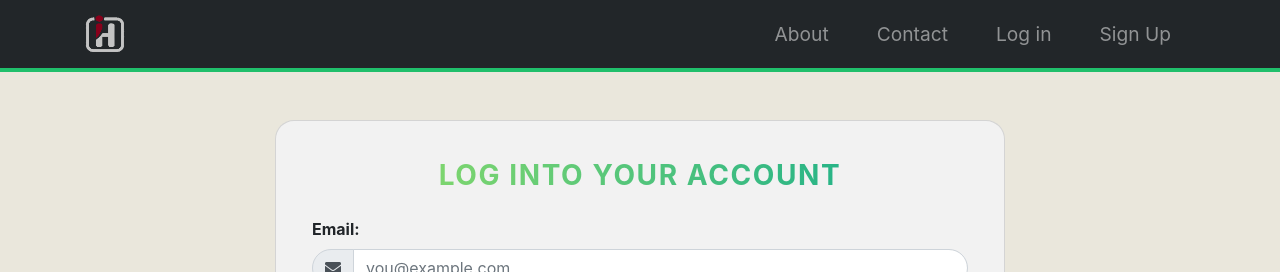
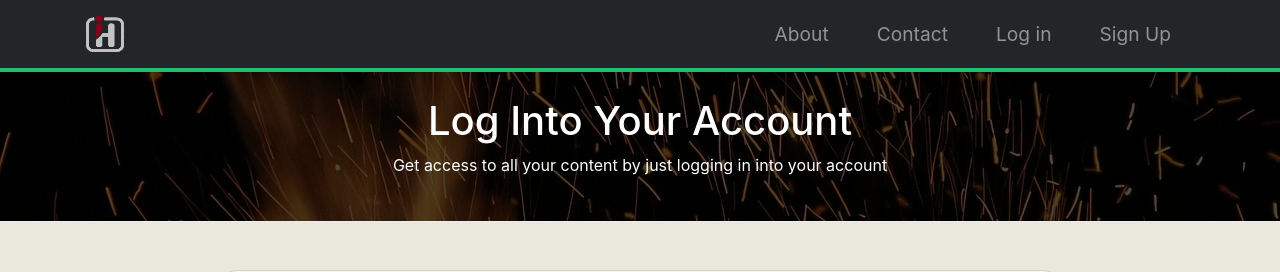
Before and after one commit to Akashb59/InternsHub, a React (Create React App) app in the folder internshub/: page /login in a window 1280 px wide. Shown: the top 272 px of the page. Built offline with nearby package versions, Linux system fonts and the light colour scheme; no server answers.

Commit message:
Changes Made

```diff
--- a/internshub/src/Components/General/Landing.js
+++ b/internshub/src/Components/General/Landing.js
@@ -196,10 +196,10 @@ function Landing() {
               <iframe
                 src=""
                 title="title"
-                frameborder="0"
+                frameBorder="0"
                 height="350"
                 width="100%"
-                allowfullscreen
+                allowFullScreen
               ></iframe>
             </div>
           </div>
--- a/internshub/src/Components/LoginSignup/Login.js
+++ b/internshub/src/Components/LoginSignup/Login.js
@@ -105,7 +105,20 @@ function Login(props) {
   };
 
   return (
-    <div className="container">
+    <div>
+      <header id="page-header">
+        <div className="container">
+          <div className="row">
+            <div className="col-md-6 m-auto text-center">
+              <h1 className="text-capitalize"> Log into your account</h1>
+              <p>
+                Get access to all your content by just logging in into your
+                account
+              </p>
+            </div>
+          </div>
+        </div>
+      </header>
       <div className="row py-5">
         {/* <div className="col-lg-6 d-none d-lg-block">
           <h1 className="login-quote pt-5">
@@ -122,11 +135,6 @@ function Login(props) {
         <div className="col-lg-8 offset-lg-2">
           <div className="card bg-body p-3 rounded card-form">
             <div className="card-body">
-              <div className="text-center">
-                <h2 className="heading-secondary ma-bt-md">
-                  Log into your account
-                </h2>
-              </div>
               <form onSubmit={handleSubmit}>
                 <div className="form-group">
                   <label htmlFor="email">Email:</label>
--- a/internshub/src/Components/LoginSignup/Signup.js
+++ b/internshub/src/Components/LoginSignup/Signup.js
@@ -125,7 +125,19 @@ function Signup(props) {
   };
 
   return (
-    <div className="container">
+    <div>
+      <header id="page-header">
+        <div className="container">
+          <div className="row">
+            <div className="col-md-6 m-auto text-center">
+              <h1 className="text-capitalize">Create A New Account</h1>
+              <p>
+                To get access to all content you first have to create an account
+              </p>
+            </div>
+          </div>
+        </div>
+      </header>
       <div className="row py-5">
         {/* <div className="col-lg-6 d-none d-lg-block">
           <h1 className="login-quote pt-5">
@@ -142,11 +154,6 @@ function Signup(props) {
         <div className="col-lg-8 offset-lg-2">
           <div className="card bg-body p-3 rounded card-form">
             <div className="card-body">
-              <div className="text-center">
-                <h2 className="heading-secondary ma-bt-md">
-                  Create A New Account
-                </h2>
-              </div>
               <form onSubmit={handleSubmit}>
                 <div className="form-group">
                   <label htmlFor="fullname">Full Name:</label>
--- a/internshub/src/Components/Utilities/CommonFunctions.js
+++ b/internshub/src/Components/Utilities/CommonFunctions.js
@@ -129,7 +129,7 @@ export const editAddressForm = editAddress => {
 };
 
 export const editUserInfo = details => {
-  console.log(details);
+  //console.log(details);
   return axios({
     method: "patch",
     url: `${ip}/api/v1/users/updateMe`,
```
